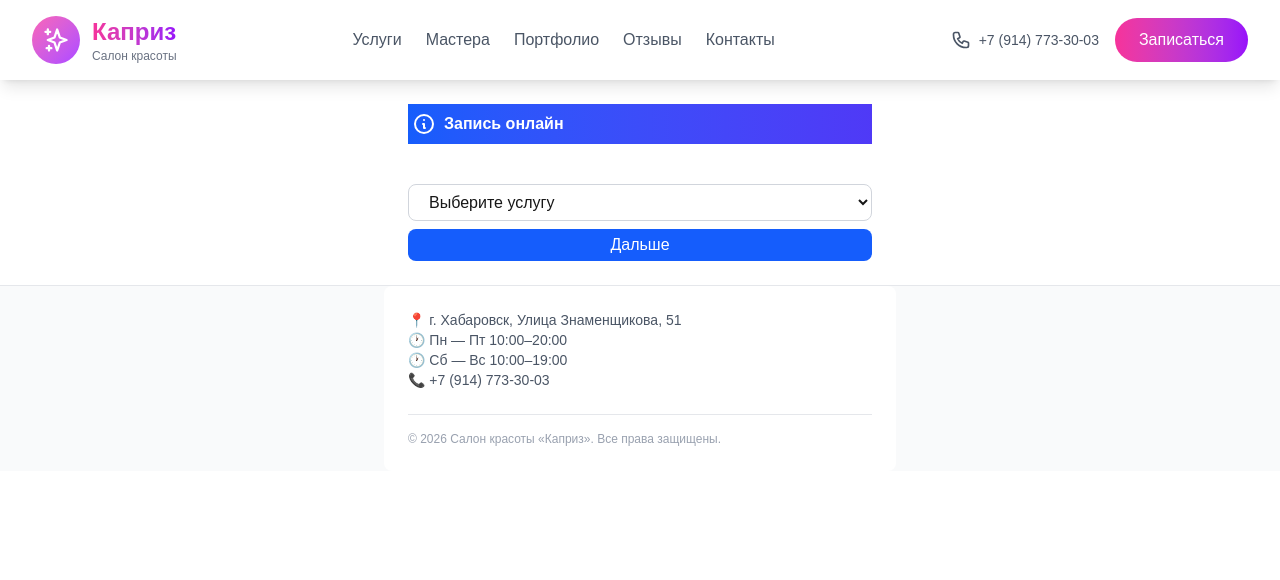
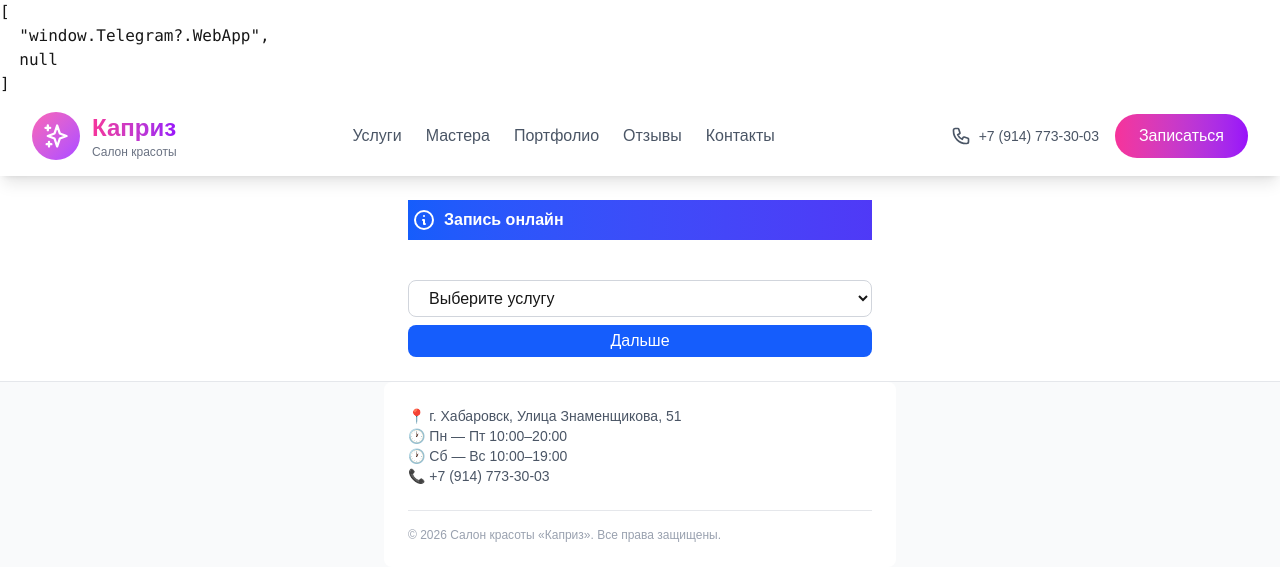
Before and after one commit to Yeminfu/erp-next, a Next.js app: page / in a window 1280 px wide. Shown: the top 580 px of the page. Built offline with nearby package versions, Linux system fonts and the light colour scheme.

Commit message:
выводим json

```diff
--- a/app/header.tsx
+++ b/app/header.tsx
@@ -2,16 +2,27 @@
 
 import Link from 'next/link';
 // components/SalonHeader.tsx
-import { useState } from 'react';
+import { useEffect, useState } from 'react';
 
 export default function Header() {
   const [isMenuOpen, setIsMenuOpen] = useState(false);
 
+  const [state, setState] = useState();
+
+  useEffect(() => {
+    //@ts-ignore
+    setState(window.Telegram?.WebApp)
+
+
+
+
+  }, [])
+
   return (
     <header className="w-full bg-white shadow-lg sticky top-0 z-50">
+          <pre>{JSON.stringify(['window.Telegram?.WebApp', state], null, 2)}</pre>
       <div className="max-w-7xl mx-auto px-4 sm:px-6 lg:px-8">
         <div className="flex items-center justify-between h-16 md:h-20">
-
           {/* 🔹 Логотип */}
           <div className="flex items-center gap-3">
             <div className="w-10 h-10 md:w-12 md:h-12 bg-gradient-to-br from-pink-400 to-purple-500 rounded-full flex items-center justify-center">
```
